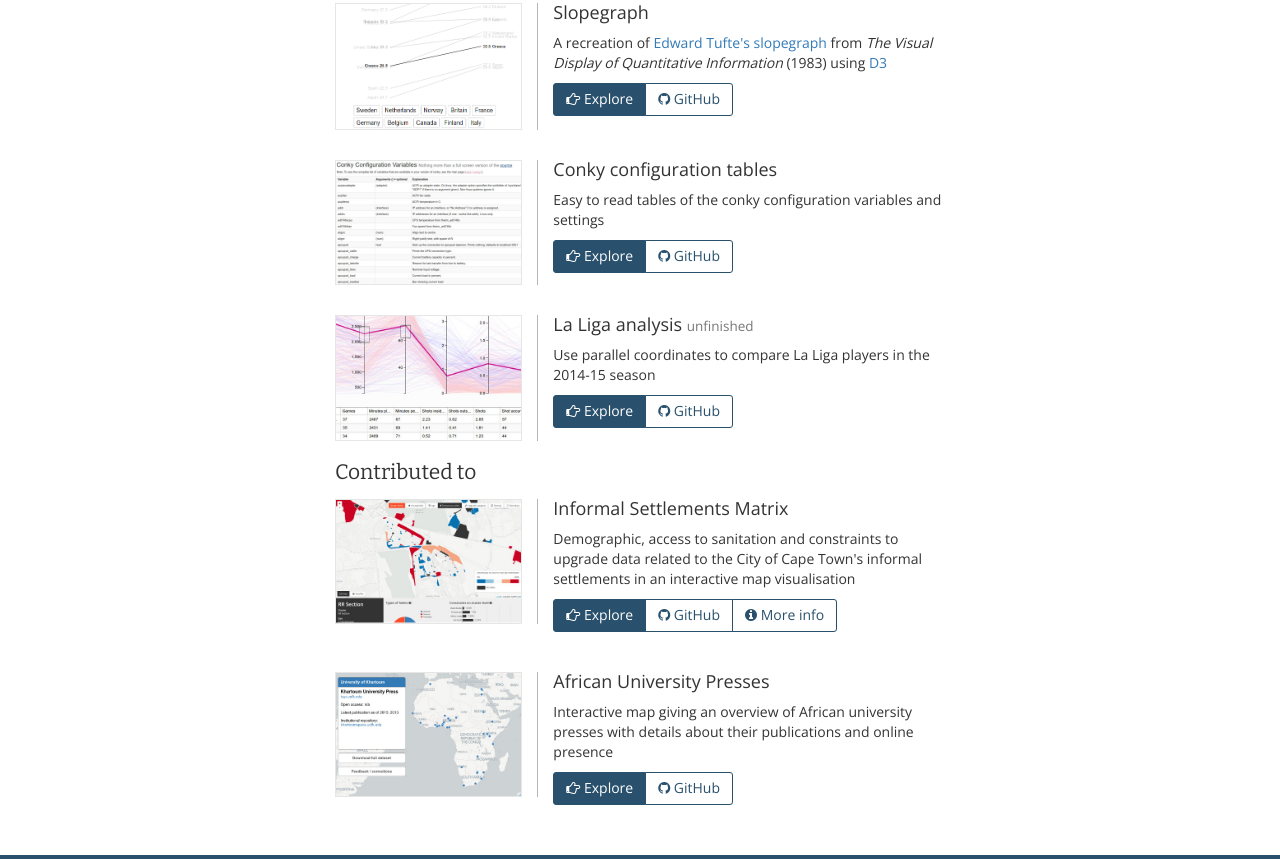
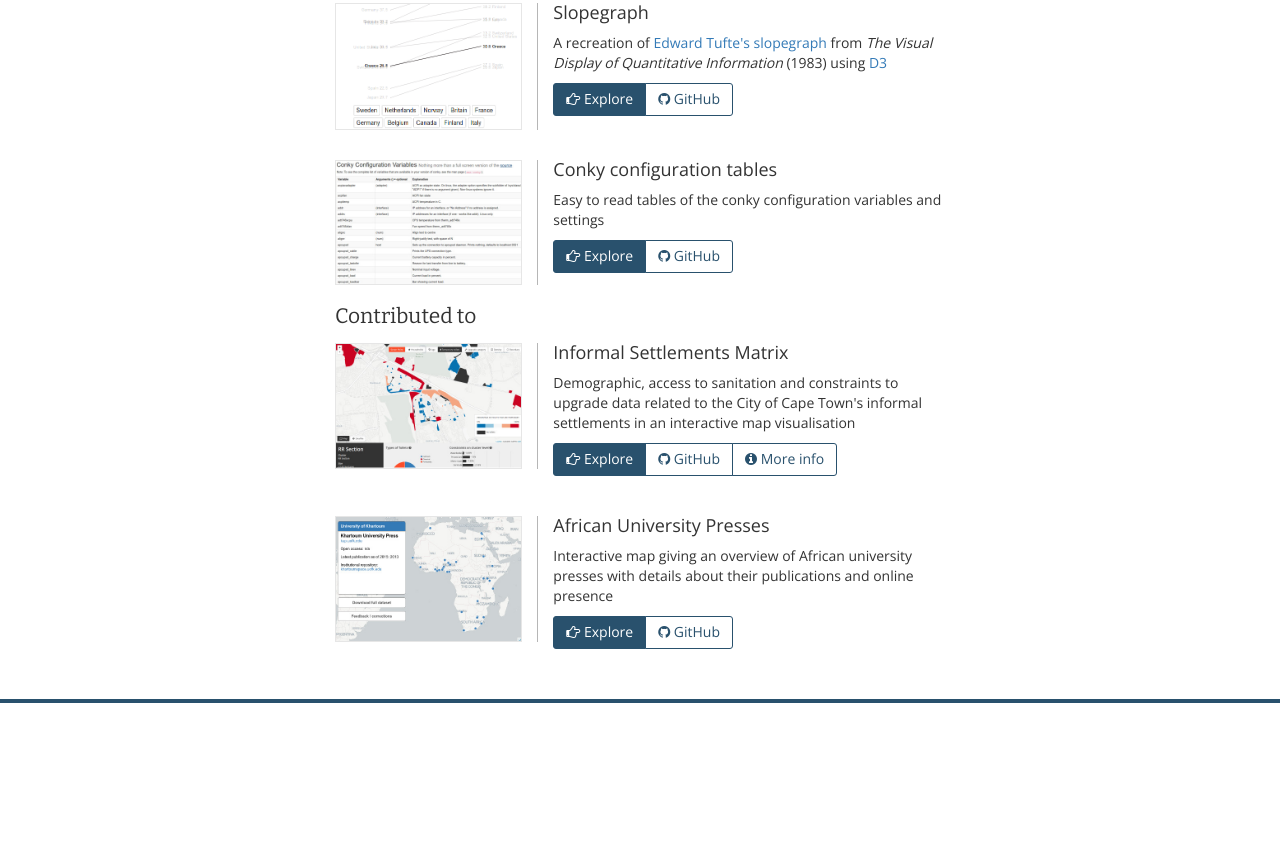
Before and after one commit to guushoekman/guushoekman.github.io, a plain HTML site: page index.html in a window 1280 px wide. Shown: the part 897-1756 px from the top of the page. After the commit the page ends 1600 px from the top, so only its background shows below. Drawn offline with nearby package versions, Linux system fonts and the light colour scheme.

Commit message:
remove laliga

```diff
--- a/index.html
+++ b/index.html
@@ -147,22 +147,6 @@
           </div>
         </div>
 
-        <div class="row project">
-          <div class="col-xs-4 thumb">
-            <a href="https://guushoekman.com/parallel-coordinates" target="_blank"><img src="img/parallel.jpg"></a>
-          </div>
-          <div class="col-sm-8 project-details">
-            <h4>La Liga analysis <small>unfinished</small></h4>
-            <p>Use parallel coordinates to compare La Liga players in the 2014-15 season</p>
-            <p>
-              <div class="btn-group">
-                <a href="https://guushoekman.com/parallel-coordinates" target="_blank" class="btn btn-explore" role="button"><i class="fa fa-hand-o-right" aria-hidden="true"></i> Explore</a>
-                <a href="https://github.com/guushoekman/parallel-coordinates" target="_blank" class="btn btn-github" role="button"><i class="fa fa-github" aria-hidden="true"></i> GitHub</a>
-              </div>
-            </p>
-          </div>
-        </div>
-
         <h3 class="section-title">Contributed to</h3>
 
         <div class="row project">
```
